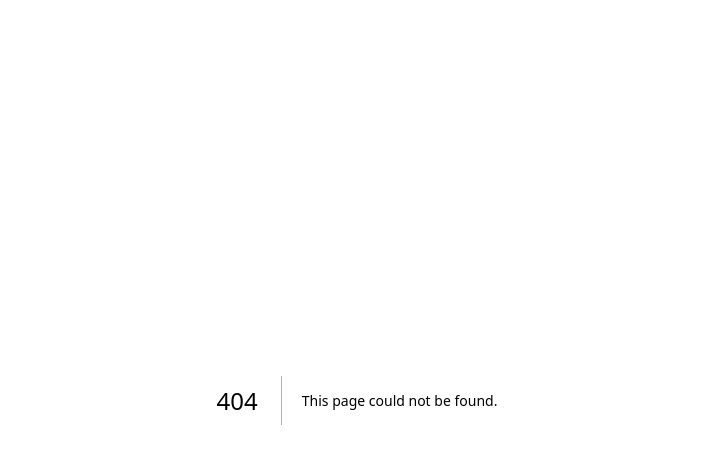
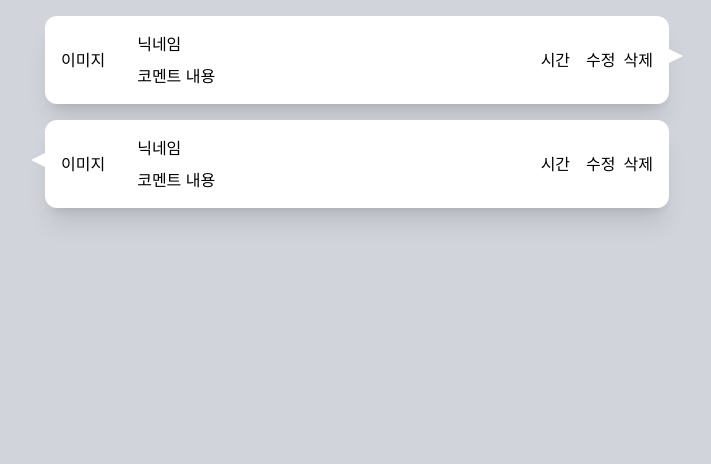
Before and after one commit to yeonisii/pokemonPlus, a Next.js app: page /detail in a window 1280 px wide. Before the commit this address had no page. Shown: the top 464 px of the page, without its empty margins (283-994 px from the left). Built offline with nearby package versions, Linux system fonts and the light colour scheme.

Commit message:
[style]:mockup

```diff
--- a/package.json
+++ b/package.json
@@ -9,8 +9,8 @@
     "lint": "next lint"
   },
   "dependencies": {
-    "@tanstack/react-query": "^5.49.2",
-    "@tanstack/react-query-devtools": "^5.49.2",
+    "@tanstack/react-query": "^5.50.1",
+    "@tanstack/react-query-devtools": "^5.50.1",
     "axios": "^1.7.2",
     "next": "14.2.4",
     "react": "^18",
--- /dev/null
+++ b/src/app/detail/_components/PokemonDetailComment.tsx
@@ -0,0 +1,62 @@
+import { Bruno_Ace } from "next/font/google";
+import React from "react";
+
+const PokemonDetailComment = () => {
+  return (
+    <div>
+      <div className="relative bg-white shadow-xl w-1/2 flex mx-auto rounded-xl mb-4">
+        <div className="flex p-4 justify-between w-full">
+          <div className="flex items-center gap-8">
+            <div> 이미지</div>
+            <div className="flex flex-col gap-2">
+              <div>닉네임</div>
+              <div>코멘트 내용</div>
+            </div>
+          </div>
+          <div className="flex items-center gap-4">
+            <div>시간</div>
+            {/* 본인만 보이게 할 것 */}
+            <div className="flex gap-2 cursor-pointer">
+              <button>수정</button>
+              <button>삭제</button>
+            </div>
+          </div>
+        </div>
+        <svg
+          className="absolute w-[25%] h-[25%] right-[-13%] top-[33%] fill-[#ffffff] rotate-90"
+          viewBox="0 0 100 100"
+        >
+          <polygon points="50,0 100,100 0,100" />
+        </svg>
+      </div>
+
+      <div className="relative bg-white shadow-xl w-1/2 flex mx-auto rounded-xl">
+        <div className="flex p-4 justify-between w-full">
+          <div className="flex items-center gap-8">
+            <div> 이미지</div>
+            <div className="flex flex-col gap-2">
+              <div>닉네임</div>
+              <div>코멘트 내용</div>
+            </div>
+          </div>
+          <div className="flex items-center gap-4">
+            <div>시간</div>
+            {/* 본인만 보이게 할 것 */}
+            <div className="flex gap-2 cursor-pointer">
+              <button>수정</button>
+              <button>삭제</button>
+            </div>
+          </div>
+        </div>
+        <svg
+          className="absolute w-[25%] h-[25%] left-[-13%] top-[33%] fill-[#ffffff] rotate-[270deg]"
+          viewBox="0 0 100 100"
+        >
+          <polygon points="50,0 100,100 0,100" />
+        </svg>
+      </div>
+    </div>
+  );
+};
+
+export default PokemonDetailComment;
--- /dev/null
+++ b/src/app/detail/page.tsx
@@ -0,0 +1,12 @@
+import React from "react";
+import PokemonDetailComment from "./_components/PokemonDetailComment";
+
+const DeatilPage = () => {
+  return (
+    <div className="bg-gray-300 h-[100vh] p-4">
+      <PokemonDetailComment />
+    </div>
+  );
+};
+
+export default DeatilPage;
--- a/src/app/globals.css
+++ b/src/app/globals.css
@@ -2,11 +2,11 @@
 @tailwind components;
 @tailwind utilities;
 
-:root {
+/* :root {
   --foreground-rgb: 0, 0, 0;
   --background-start-rgb: 214, 219, 220;
   --background-end-rgb: 255, 255, 255;
-}
+} */
 
 @media (prefers-color-scheme: dark) {
   :root {
--- a/src/app/pokemonList/_components/PokemonDetail.tsx
+++ b/src/app/pokemonList/_components/PokemonDetail.tsx
@@ -6,7 +6,6 @@ import { useQuery } from "@tanstack/react-query";
 import axios from "axios";
 import Image from "next/image";
 import Link from "next/link";
-import React from "react";
 
 export const PokemonDetail = ({ id }: { id: string }) => {
   const {
--- a/src/app/queryClient/QueryClient.tsx
+++ b/src/app/queryClient/QueryClient.tsx
@@ -2,7 +2,7 @@
 
 import { QueryClient, QueryClientProvider } from "@tanstack/react-query";
 import { ReactQueryDevtools } from "@tanstack/react-query-devtools";
-import React, { useState } from "react";
+import { useState } from "react";
 
 export default function Providers({ children }: React.PropsWithChildren) {
   // 리랜더링에 좀 더 안전
```
Also changed, not shown: 1 other file (tests, documents, lock files or other folders).
